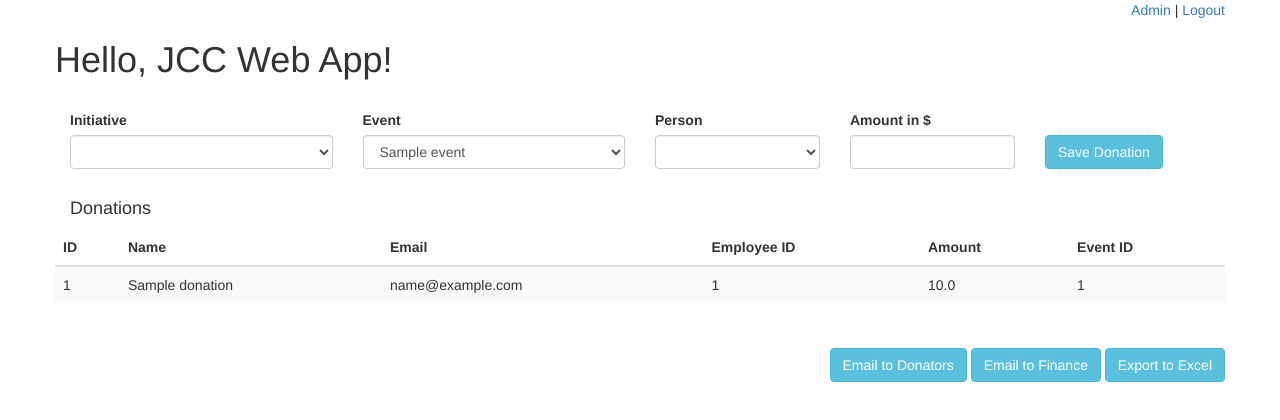
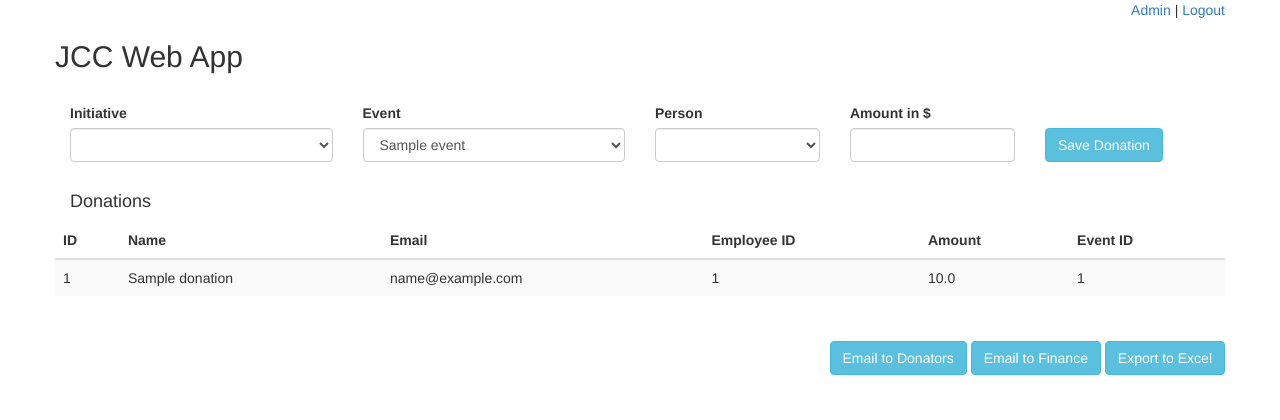
Before and after one commit to WomensCodingCircle/jcc-app, a Flask app: page / in a window 1280 px wide. Shown: the top 420 px of the page. Run offline with Flask 2, Linux system fonts and the light colour scheme; tables that the repository leaves empty hold one stand-in row (values such as "Sample post"); lists and menus that the app fills with data are empty; some libraries are stand-ins or nearby versions.

Commit message:
Separate out heading

```diff
--- a/app/templates/email.html
+++ b/app/templates/email.html
@@ -9,6 +9,7 @@
 
 {% block content %}
    <div class="container">
+      {% include "heading.html" %}
       <div class="row">
          <h3>{{ tTemplate.name }}</h3>
       </div>
--- /dev/null
+++ b/app/templates/heading.html
@@ -0,0 +1,7 @@
+<div class="row" style="text-align: right;">
+   <a href="{{ url_for('admin.index') }}">Admin</a> |
+   <a href="{{ url_for('login') }}">Logout</a>
+</div>
+<div class="row">
+   <h2>JCC Web App</h2>
+</div>
--- a/app/templates/landing_page.html
+++ b/app/templates/landing_page.html
@@ -7,13 +7,7 @@
 
 {% block content %}
    <div class="container">
-      <div class="row" style="text-align: right;">
-         <a href="{{ url_for('admin.index') }}">Admin</a> |
-         <a href="{{ url_for('login') }}">Logout</a>
-      </div>
-      <div class="row">
-         <h1>Hello, JCC Web App!</h1>
-      </div>
+      {% include "heading.html" %}
       <br />
       <div class="row">
          <form class="form-group" action="{{ url_for('show_donations', event_id=value) }}" method="get">
```
